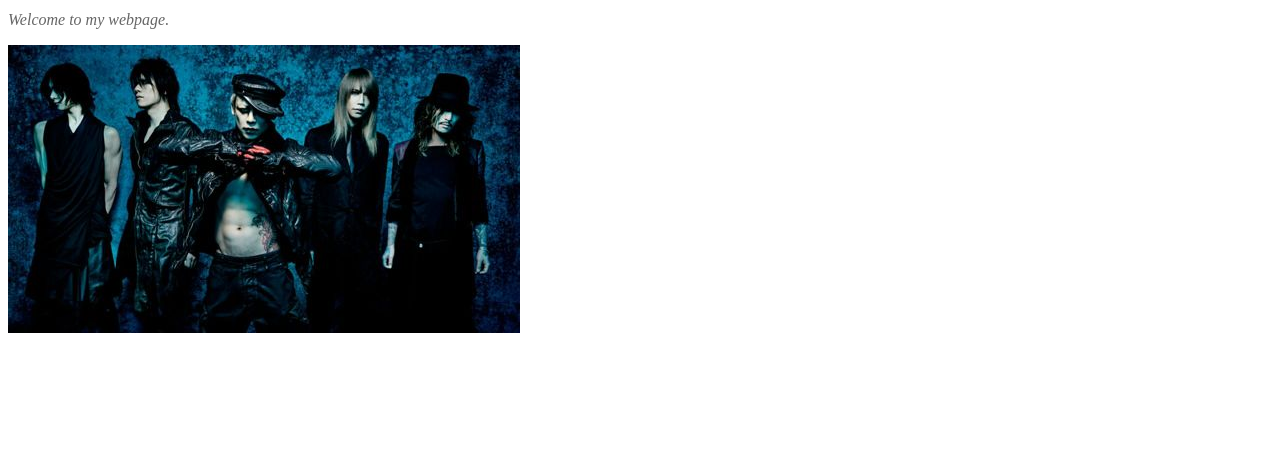
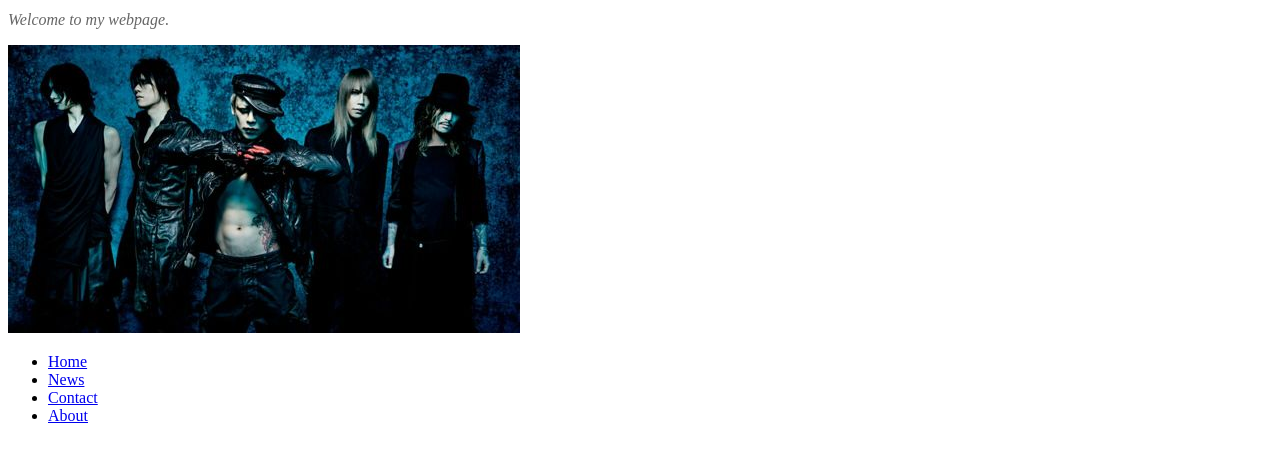
Before and after one commit to carleymdm/carleymdm.github.io, a plain HTML site: page index.html in a window 1280 px wide. Shown: the part 108-570 px from the top of the page. Drawn offline with Linux system fonts and the light colour scheme.

Commit message:
Update index.html

```diff
--- a/index.html
+++ b/index.html
@@ -9,5 +9,16 @@
   <h1>Hello World</h1>
 <p class="fancy">Welcome to my webpage.</p>
 <img src="Band_image.jpg" alt="Group band photo." />
+<body>
+
+<ul>
+  <li><a href="#home">Home</a></li>
+  <li><a href="#news">News</a></li>
+  <li><a href="#contact">Contact</a></li>
+  <li><a href="#about">About</a></li>
+</ul>
+</p>
+
+</body>
 </body>
 </html>
```
